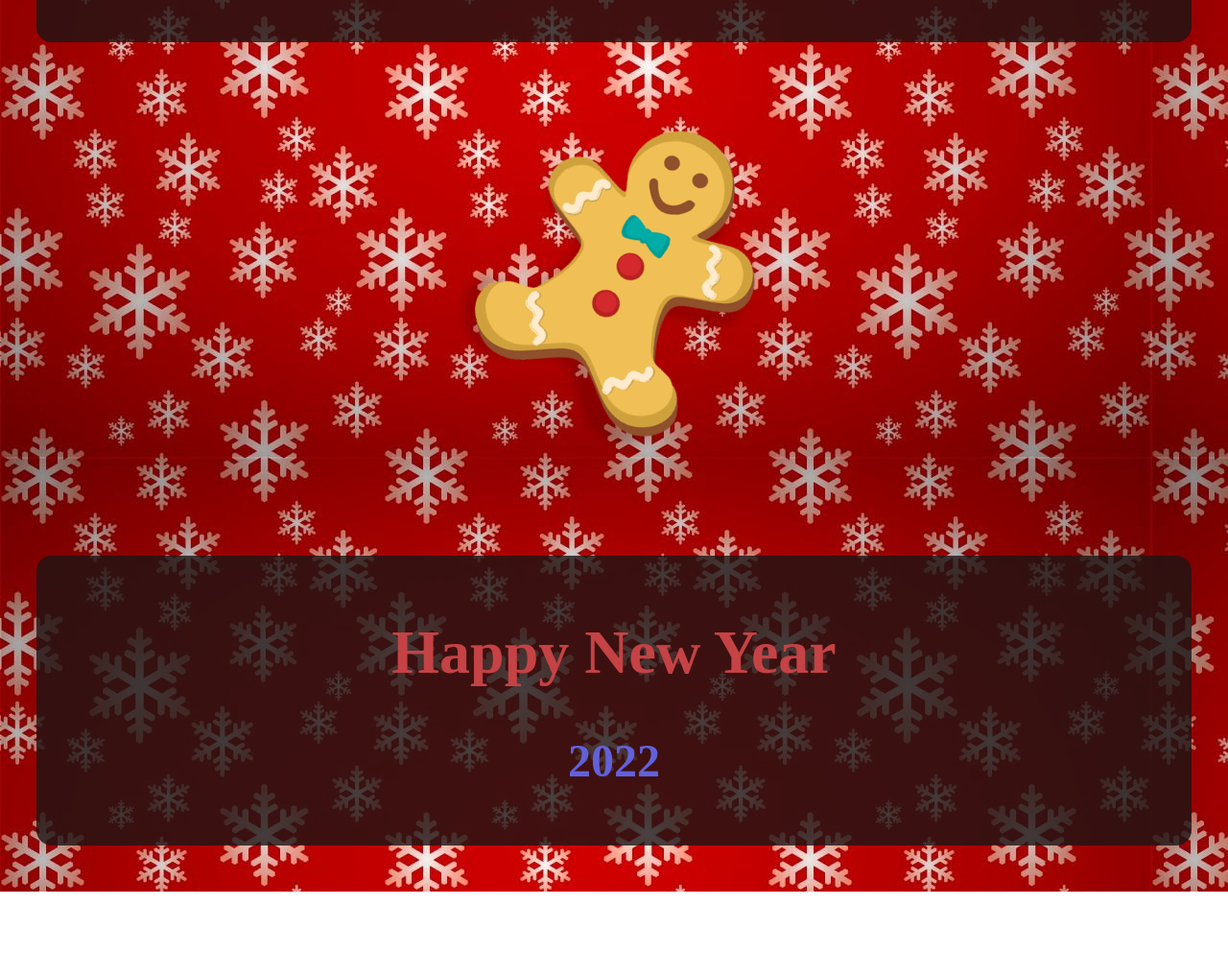
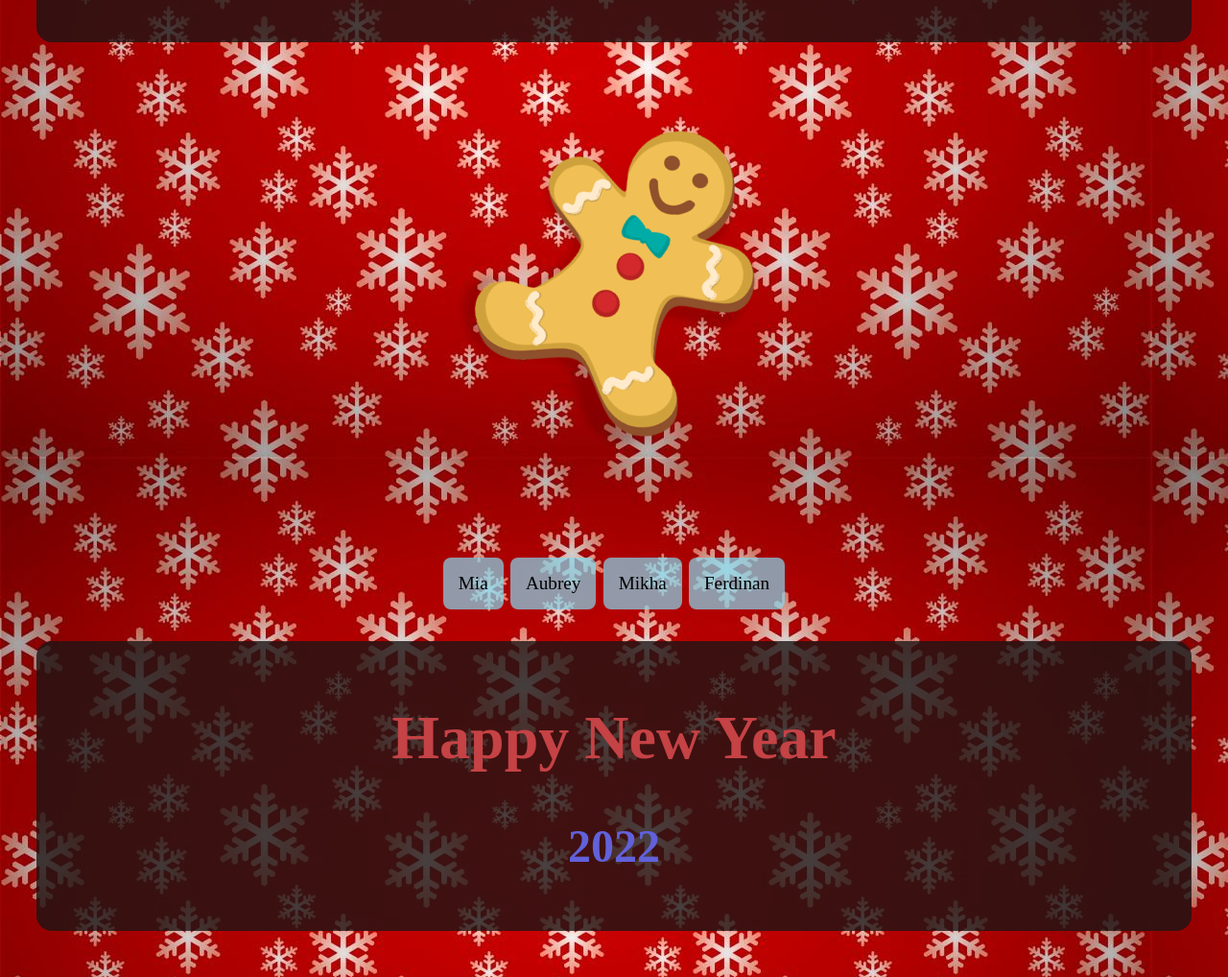
Before and after one commit to AlfredWidjaja/christmas, a plain HTML site: page index.html in a window 1280 px wide. Shown: the part 323-1341 px from the top of the page at 96% size. Before the commit the page ends 1252 px from the top, so only its background shows below. Drawn offline with Linux system fonts and the light colour scheme.

Commit message:
Add files via upload

```diff
--- a/index.html
+++ b/index.html
@@ -15,11 +15,15 @@
             <h1> Merry Christmas </h1>
             <h3><span class="snowflakes">❄❄❄</span> 2021 <span class="snowflakes">❄❄❄</span></h3>
         </div>
-
         <div class="ginger-img">
             <img src="public/img/ginger_cookies.png" alt="ginger" class="img-ani">
         </div>
-
+        <div class="name">
+            <div class="name-list">Mia</div>
+            <div class="name-list">Aubrey</div>
+            <div class="name-list">Mikha</div>
+            <div class="name-list">Ferdinan</div>
+        </div>
         <div class="title bottom-title">
             <h1> Happy New Year </h1>
             <h3> 2022 </h3>
--- a/public/css/style.css
+++ b/public/css/style.css
@@ -3,7 +3,7 @@ body {
     text-align: center;
     margin: 0;
     padding-top: 4rem;
-    background: url("../img/bg.jpg");
+    background-image: url("../img/bg.jpg");
 }
 
 .content {
@@ -69,6 +69,19 @@ h3 {
     padding: 2% 0;
 }
 
+.name {
+    padding: 0 0 2rem;
+}
+
+.name-list {
+    display: inline-block;
+    padding: 1rem;
+    margin: 0.1rem;
+    font-size: 1.2rem;
+    background: rgba(134, 219, 240, 0.7);
+    border-radius: 8px;
+}
+
 .img-ani {
     width: 30rem;
     transform: rotate(0deg);
```
